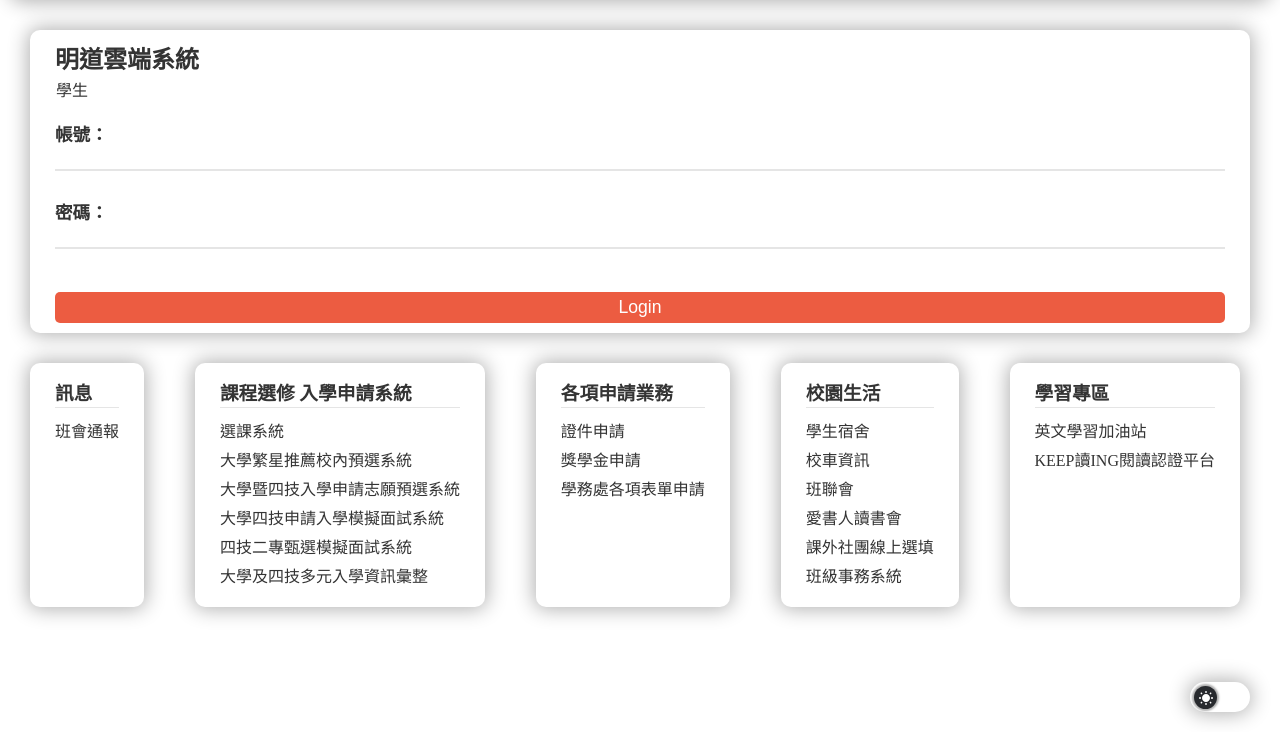
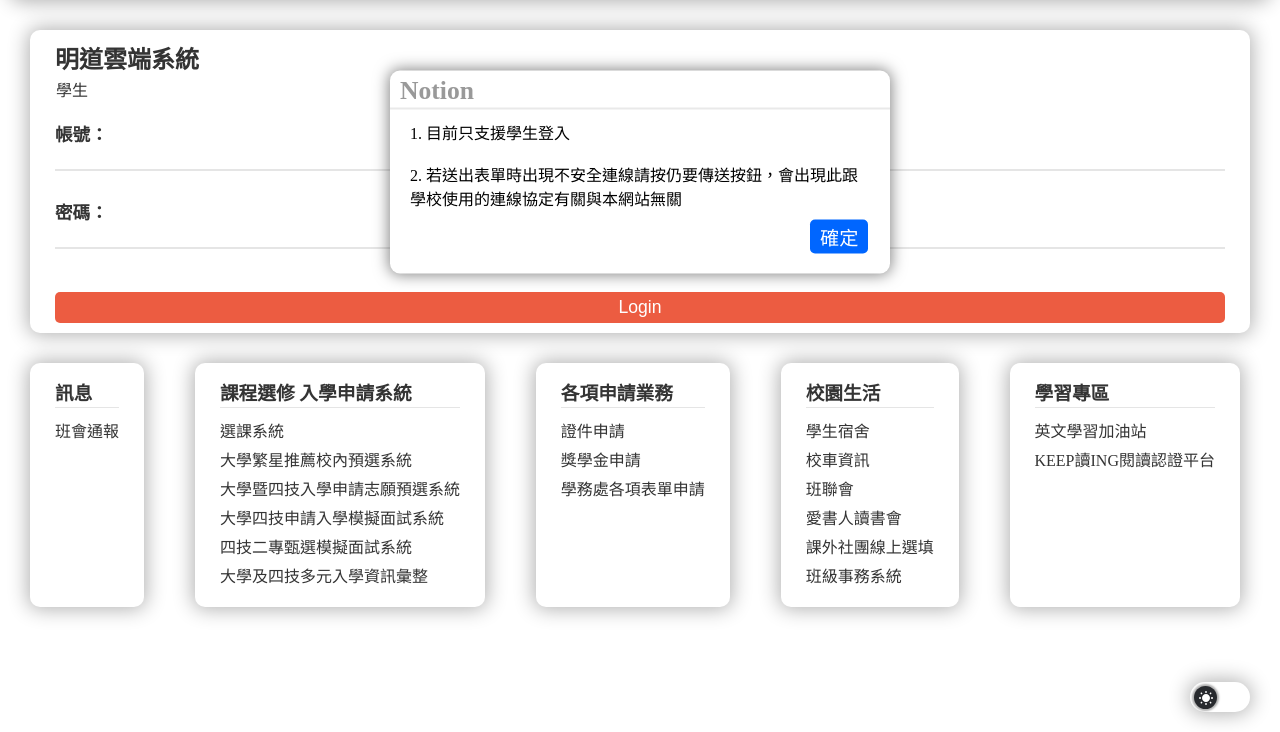
Before and after one commit to banahaker/mingdao, a plain HTML site: page index.html in a window 1280 px wide. Shown: the part 68-800 px from the top of the page. Drawn offline with nearby package versions, Linux system fonts and the light colour scheme.

Commit message:
add notion

```diff
--- a/index.html
+++ b/index.html
@@ -78,6 +78,13 @@
 		<input id="themeChange" type="checkbox">
 		<span><i><ion-icon id="sunny" name="sunny"></ion-icon><ion-icon id="moon" name="moon"></ion-icon></i></span>
 	</label>
+	<notion id="notion">
+		<h1>Notion</h1>
+		<p>something.....</p>
+		<button>確定</button>
+	</notion>
+
+	<script src="./notion.js"></script>
 	<script src="./app.js"></script>
 	<script src="https://unpkg.com/ionicons@4.5.10-0/dist/ionicons.js"></script>
 </body>
--- /dev/null
+++ b/notion.js
@@ -0,0 +1,12 @@
+const notion = document.querySelector('#notion');
+const notionContent = document.querySelector('#notion>p');
+const notionButton = document.querySelector('#notion>button')
+
+window.onload = () => {
+	let notionText = '1. 目前只支援學生登入<br><br>2. 若送出表單時出現不安全連線請按仍要傳送按鈕，會出現此跟學校使用的連線協定有關與本網站無關';
+	notion.style.top = '30%';
+	notionContent.innerHTML = notionText;
+	notionButton.addEventListener('click', () => {
+    	notion.style.top = '-50%';
+	});
+};
--- a/style.css
+++ b/style.css
@@ -247,6 +247,62 @@ label.themeChange>input:checked ~ span>i>#moon {
 	display: inline;
 }
 
+notion {
+	position: absolute;
+	top: -50%;
+	left: 50%;
+	transform: translate(-50%, -50%);
+	background-color: #FFFFFF;
+	box-shadow: #00000080 0px 0px 15px 1px;
+	width: 500px;
+	min-height: 103px;
+	height: auto;
+	display: flex;
+	flex-direction: column;
+	align-items: flex-start;
+	border: none;
+	border-radius: 10px;
+	padding-top: 3px;
+	transition: .5s;
+}
+
+notion>h1 {
+	padding: 2px 10px;
+	font-size: 1.6em;
+	border-bottom: 2px #e9e9e9 solid;
+	color: #999;
+	width: 100%;
+}
+
+notion>p {
+	margin: 10px 20px;
+}
+
+notion>button {
+	font-size: 1.2em;
+	margin-left: 420px;
+	margin-bottom: 20px;
+	padding: 3px 10px;
+	border: none;
+	background-color: #0066ff;
+	border-radius: 5px;
+	color: #ffffff;
+	text-transform: capitalize;
+	cursor: pointer;
+}
+
+@media screen and (max-width: 500px) {
+	notion {
+		width: 280px;
+		min-height: 103px;
+		height: auto;
+	}
+
+	notion>button {
+		margin-left: 205px;
+	}
+}
+
 @media screen and (max-width: 970px) {
 	main>.links {
 		flex-direction: column;
```
